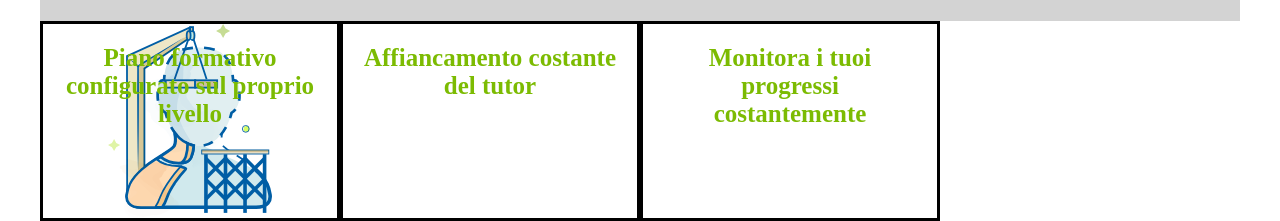
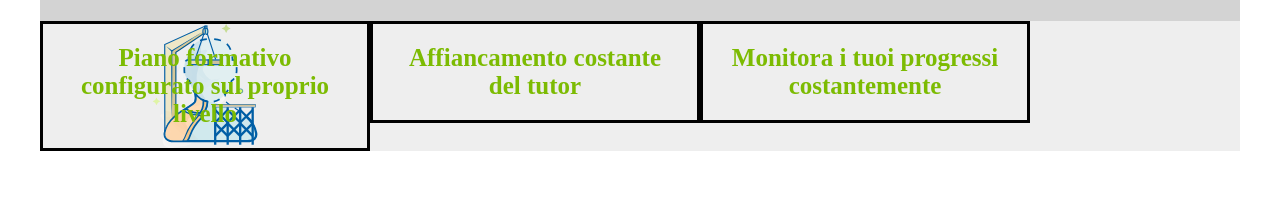
Before and after one commit to danielpellegrini/htmlcss-fluentify, a plain HTML site: page index.html in a window 1280 px wide. Shown: the part 579-800 px from the top of the page. Drawn offline with Linux system fonts and the light colour scheme.

Commit message:
box added

```diff
--- a/css/style.css
+++ b/css/style.css
@@ -6,7 +6,6 @@
 
 .main-container {
   width: 1200px;
-  background: #0C325A;
   /* border: 4px solid black; */
 }
 
@@ -18,6 +17,7 @@ header {
 
 .bkgrd-container {
   height: 500px;
+  background: #0C325A;
   /* border: 2px solid red; */
 }
 
@@ -103,11 +103,22 @@ span {
 }
 
 .main-content {
-  background-color: #fff;
+ width: 1200px;
+ background-color: #eee;
+}
+
+.box-container {
+  width: 1000px;
+}
+
+.box {
+  width: 33%;
+  /* height: 200px; */
+  border: solid black;
 }
 
 .box:nth-child(1n+1) {
-  width: 25%;
+  /* width: 100%; */
   color: #7CBB02;
   font-size: 25px;
   padding: 20px;
@@ -195,10 +206,6 @@ SONO RIMASTO QUI
   padding: 10px 25px;
 }
 
-.box {
-  width: 400px;
-  height: 200px;
-  border: solid black;
-}
+
 
 /* /utility */
--- a/index.html
+++ b/index.html
@@ -55,11 +55,13 @@
       </header>
       <!-- /header -->
       <div class="main-content clear">
-        <div class="box fl">
-          <span>Piano formativo configurato sul proprio livello</span>
+        <div class="box-container fl">
+          <div class="box fl">
+            <span>Piano formativo configurato sul proprio livello</span>
+          </div>
+          <div class="box fl "><span>Affiancamento costante del tutor</span></div>
+          <div class="box fl "><span>Monitora i tuoi progressi costantemente</span> </div>
         </div>
-        <div class="box fl "><span>Affiancamento costante del tutor</span></div>
-        <div class="box fl "><span>Monitora i tuoi progressi costantemente</span> </div>
       </div>
 
 
```
